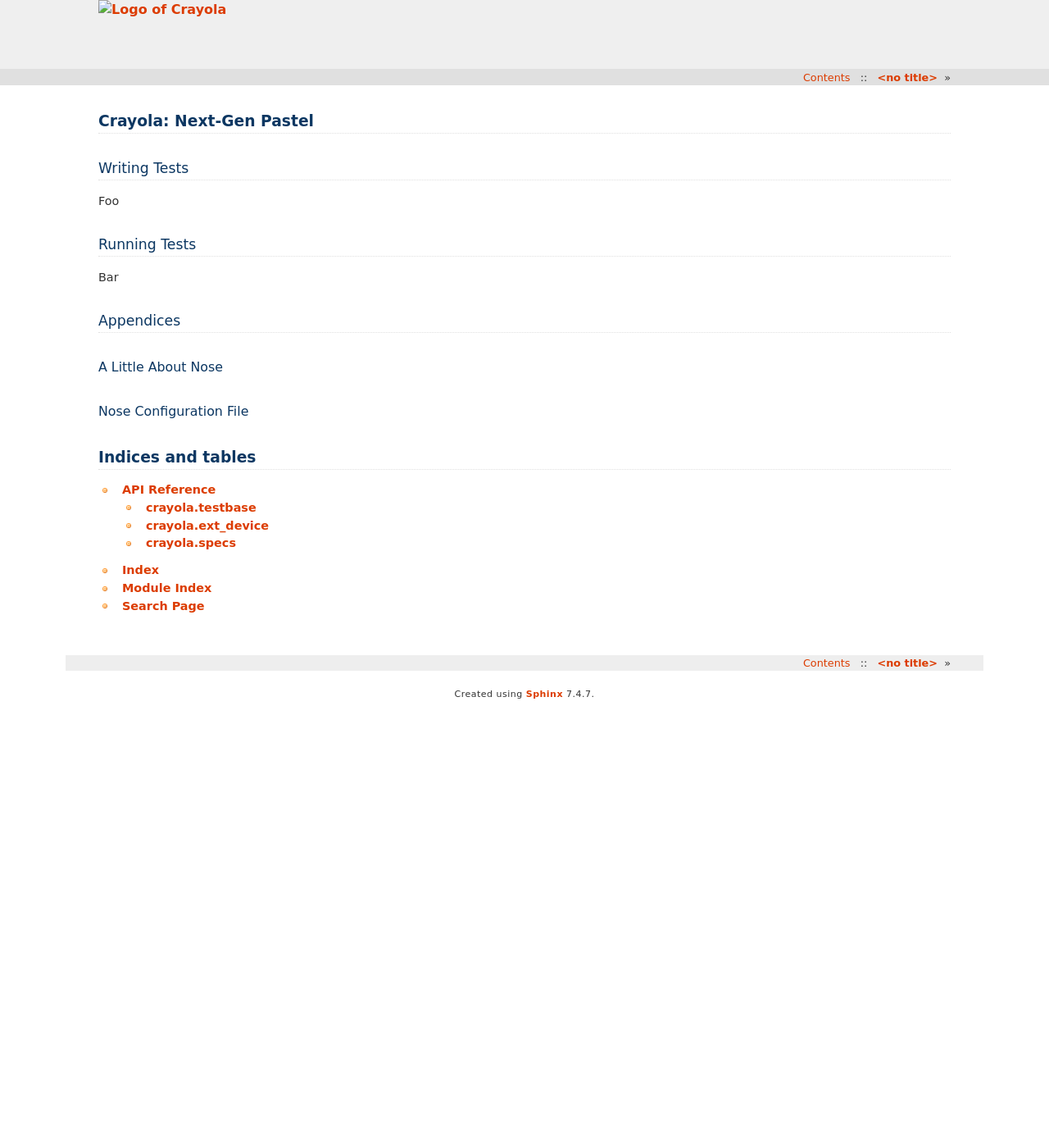
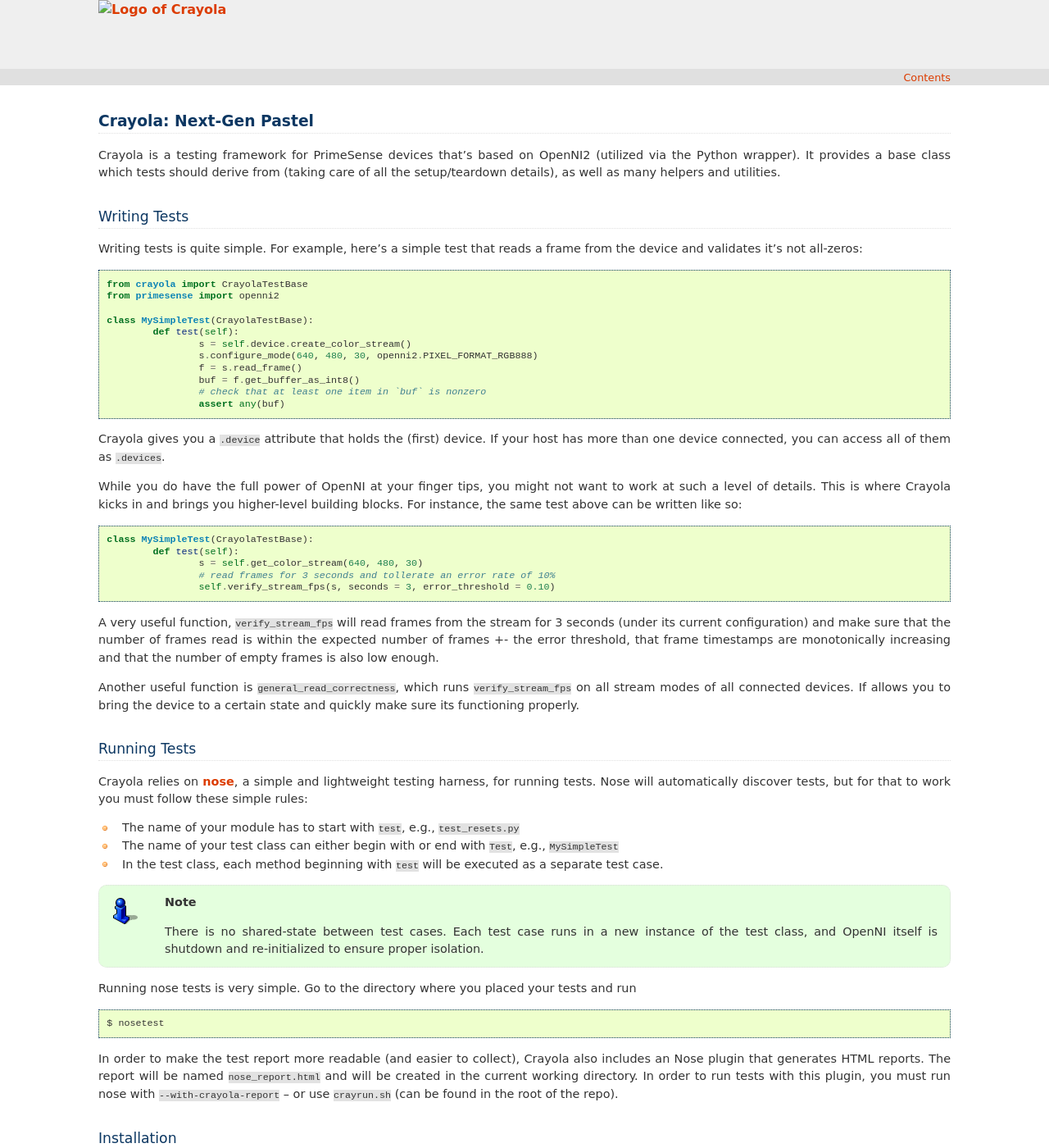
Before and after one commit to tomerfiliba/PrimeSense, a Sphinx documentation site: the page built from docs/index.rst, in a window 1280 px wide and 1400 px high. Shown: the whole window at 82% size. Built offline with Sphinx 7.4.7, drawn with Linux system fonts in a browser that asks for light colours; some of the changed text lies outside the part shown.

Commit message:
dos; crayrun

```diff
--- a/docs/index.rst
+++ b/docs/index.rst
@@ -1,35 +1,104 @@
 Crayola: Next-Gen Pastel
 ========================
 
+Crayola is a testing framework for PrimeSense devices that's based on OpenNI2 (utilized via the Python wrapper).
+It provides a base class which tests should derive from (taking care of all the setup/teardown details),
+as well as many helpers and utilities.
+
 Writing Tests
 -------------
-Foo
+Writing tests is quite simple. For example, here's a simple test that reads a frame from the device and validates
+it's not all-zeros::
+
+	from crayola import CrayolaTestBase
+	from primesense import openni2
+
+	class MySimpleTest(CrayolaTestBase):
+		def test(self):
+			s = self.device.create_color_stream()
+			s.configure_mode(640, 480, 30, openni2.PIXEL_FORMAT_RGB888)
+			f = s.read_frame()
+			buf = f.get_buffer_as_int8()
+			# check that at least one item in `buf` is nonzero
+			assert any(buf)
+
+Crayola gives you a ``.device`` attribute that holds the (first) device. If your host has more than one device
+connected, you can access all of them as ``.devices``.
+
+While you do have the full power of OpenNI at your finger tips, you might not want to work at such a level of details.
+This is where Crayola kicks in and brings you higher-level building blocks. For instance, the same test above
+can be written like so::
+
+	class MySimpleTest(CrayolaTestBase):
+		def test(self):
+			s = self.get_color_stream(640, 480, 30)
+			# read frames for 3 seconds and tollerate an error rate of 10%
+			self.verify_stream_fps(s, seconds = 3, error_threshold = 0.10)
+
+A very useful function, ``verify_stream_fps`` will read frames from the stream for 3 seconds (under its current
+configuration) and make sure that the number of frames read is within the expected number of frames +- the error
+threshold, that frame timestamps are monotonically increasing and that the number of empty frames is also low enough.
+
+Another useful function is ``general_read_correctness``, which runs ``verify_stream_fps`` on all stream modes of
+all connected devices. If allows you to bring the device to a certain state and quickly make sure its functioning
+properly.
 
 Running Tests
 -------------
-Bar
+Crayola relies on `nose <https://nose.readthedocs.org/en/latest/>`_, a simple and lightweight testing harness,
+for running tests. Nose will automatically discover tests, but for that to work you must follow these simple rules:
 
-Appendices
-----------
+* The name of your module has to start with ``test``, e.g., ``test_resets.py``
+* The name of your test class can either begin with or end with ``Test``, e.g., ``MySimpleTest``
+* In the test class, each method beginning with ``test`` will be executed as a separate test case.
 
-A Little About Nose
-~~~~~~~~~~~~~~~~~~~
+.. note::
+   There is no shared-state between test cases. Each test case runs in a new instance of the test class, and
+   OpenNI itself is shutdown and re-initialized to ensure proper isolation.
 
-Nose Configuration File
-~~~~~~~~~~~~~~~~~~~~~~~
+Running nose tests is very simple. Go to the directory where you placed your tests and run ::
+
+    $ nosetest
+
+In order to make the test report more readable (and easier to collect), Crayola also includes an Nose
+plugin that generates HTML reports. The report will be named ``nose_report.html`` and will be created
+in the current working directory. In order to run tests with this plugin, you must run nose with
+``--with-crayola-report`` -- or use ``crayrun.sh`` (can be found in the root of the repo).
+
+Installation
+------------
+In order to run Crayola tests, there are number of required dependencies:
+
+* `Nose <https://pypi.python.org/pypi/nose/1.3.0>`_
+* `srcgen <https://pypi.python.org/pypi/srcgen>`_
+* `OpenNI wrapper <https://pypi.python.org/pypi/primesense>`_
+
+It's easiest to install these using `pip <http://www.pip-installer.org/en/latest/>`_, e.g.
+``pip install nose``
+
+You will also need to install the ``crayola-report`` plugin (``cd crayola-report; python setup.py install``),
+and crayola itself.
+
+The script ``install.sh`` (found in the root of the repo) can install these for you.
+
+API Reference
+=============
+
+crayola.testbase
+----------------
+.. automodule:: crayola.testbase
+   :members:
+   :undoc-members:
 
 
+crayola.ext_device
+------------------
+.. automodule:: crayola.ext_device
+   :members:
+   :undoc-members:
 
-
-Indices and tables
-==================
-
-.. toctree::
-   :maxdepth: 2
-
-   install
-   api
-
-* :ref:`genindex`
-* :ref:`modindex`
-* :ref:`search`
+crayola.specs
+-------------
+.. automodule:: crayola.specs
+   :members:
+   :undoc-members:
```
Also changed, not shown: docs/api.rst (deleted, +0 -21 lines), docs/install.rst (deleted), 6 other files.
